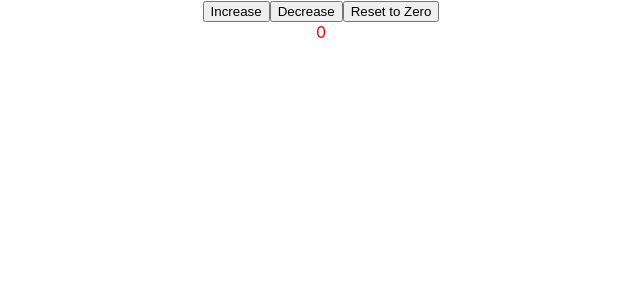
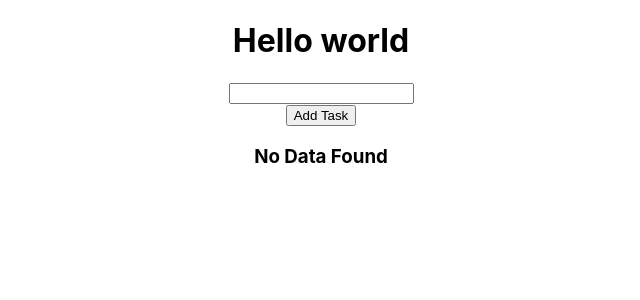
Before and after one commit to mahmudur-rahman-dev/Learn_React, a React (Create React App) app: page / in a window 1280 px wide. Shown: the top 300 px of the page, without its empty margins (319-959 px from the left). Built offline with nearby package versions, Linux system fonts and the light colour scheme.

Commit message:
add todo

```diff
--- a/src/App.js
+++ b/src/App.js
@@ -6,6 +6,8 @@ import {
     HideUnhide,
     Counter,
 } from "./components/extra";
+
+import {Todo} from "./components/todo";
 
 function App() {
 
@@ -36,7 +38,9 @@ function App() {
             {/*<Job job={data}/>*/}
             {/*<AgeIncreaseCalc/>*/}
             {/*<HideUnhide/>*/}
-            <Counter/>
+            {/*<Counter/>*/}
+            <h1>Hello world</h1>
+            <Todo/>
         </div>
     );
 }
--- /dev/null
+++ b/src/components/todo/index.jsx
@@ -0,0 +1,45 @@
+import {useState} from "react"
+
+export const Todo = () => {
+    const [input, setInput] = useState("");
+    const [list, setList] = useState([]);
+
+    const handleInputChange = (e) => {
+        setInput(e.target.value);
+    }
+
+    const handleAddTask = () => {
+        if(!input) return;
+        setList((prev) => [...prev, input]);
+        setInput("");
+    }
+
+    const handleDeleteTask = (itemDelete) => {
+        setList((prev) => prev.filter(item => item !== itemDelete));
+    }
+
+    return (
+        <div>
+            <div>
+                <input onChange={handleInputChange} type="text" value={input}/>
+                <div>
+                    <button onClick={handleAddTask}>Add Task</button>
+                </div>
+            </div>
+
+            <div>
+                {
+                    list && list.length ?
+                        list.map((item, index) => (
+                            <div key={index}>
+                                <h4>{item}</h4>
+                                <button onClick={() => handleDeleteTask(item)}>Delete</button>
+                            </div>
+                        )) : <div><h3>No Data Found</h3></div>
+                }
+                {console.log(list)}
+            </div>
+
+        </div>
+    );
+}
```
